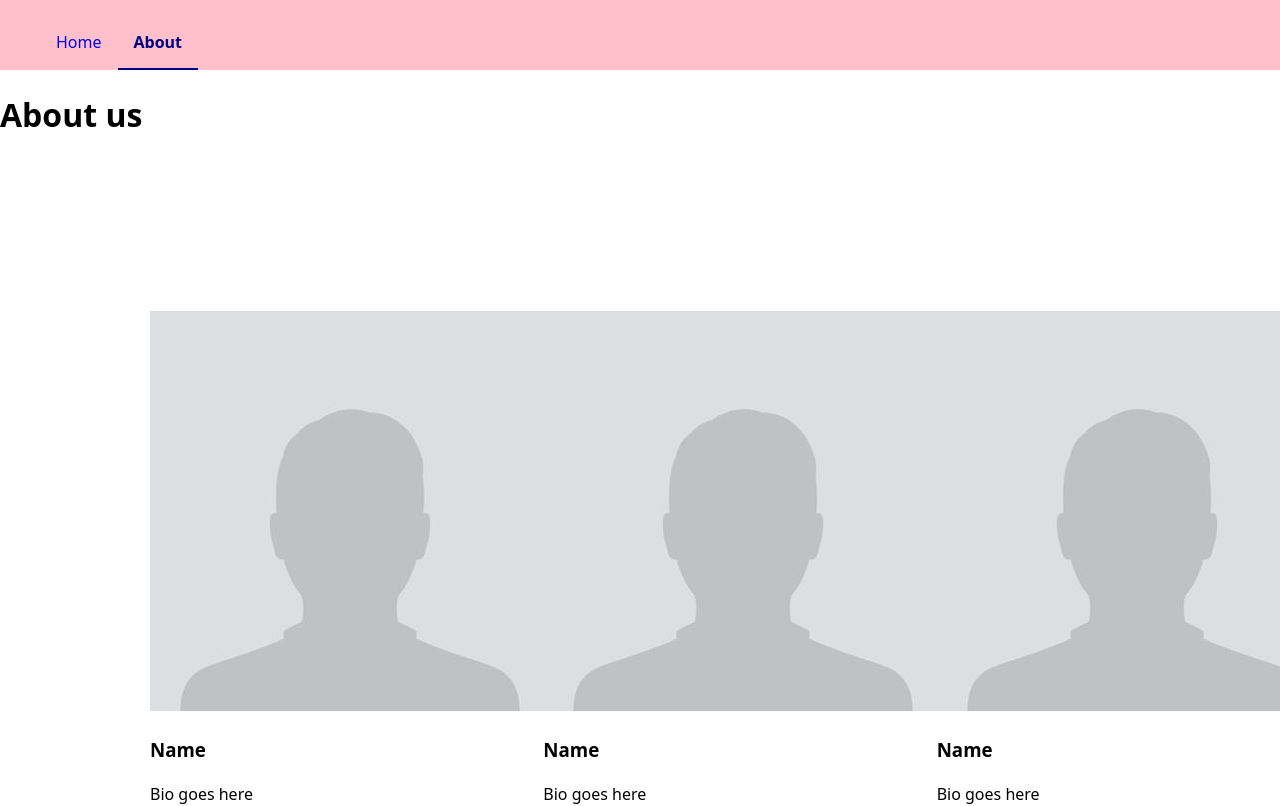
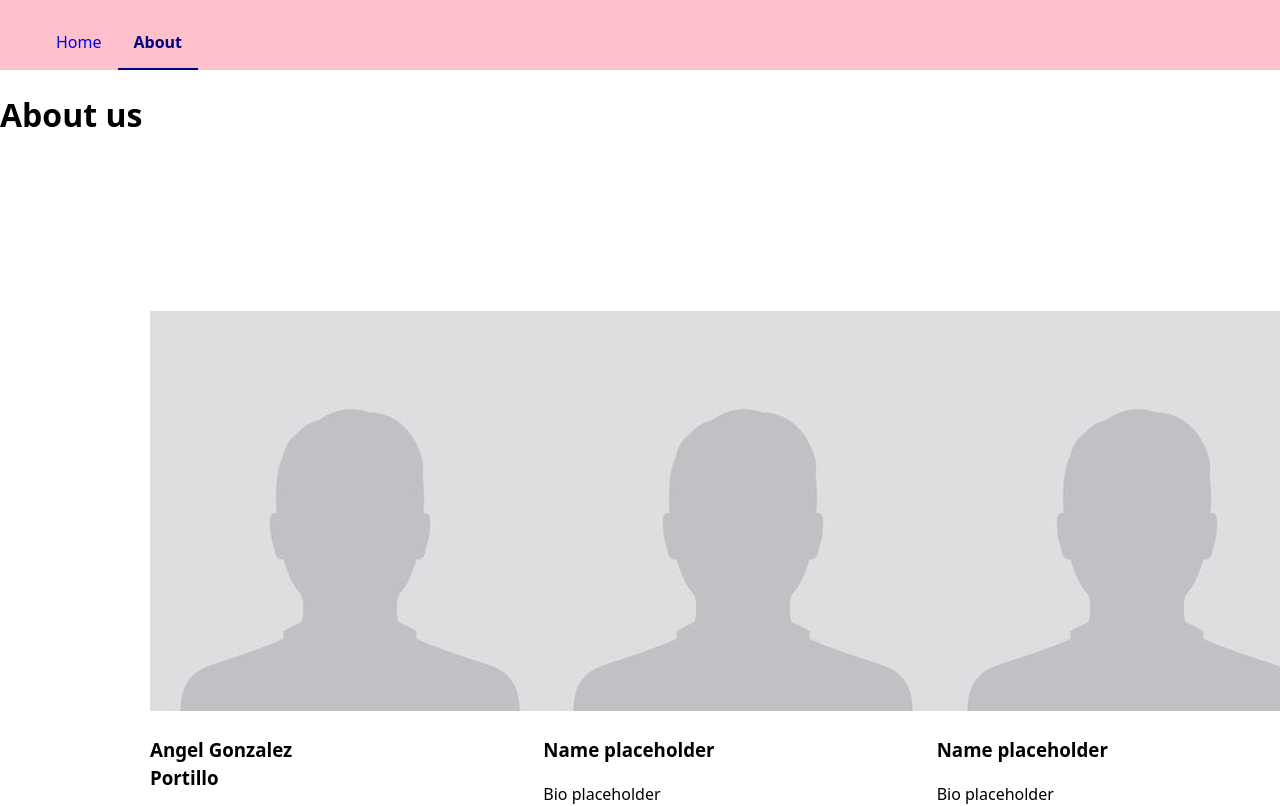
Before and after one commit to angelgp-droid/cs312Project, an Angular app: page /about in a window 1280 px wide. Shown: the top 806 px of the page. Built offline with nearby package versions, Linux system fonts and the light colour scheme.

Commit message:
added name and start of bio

```diff
--- a/src/app/pages/about/about.component.html
+++ b/src/app/pages/about/about.component.html
@@ -1,10 +1,11 @@
 <h1>About us</h1>
 <div class="teamContainer">
     <team-card
-    [name]="teamMember.name"
-    [bio]="teamMember.bio"
-    [photoURL]="teamMember.photoURL">
-    </team-card>
+    [name]="angel.name"
+    [bio]="angel.bio"
+    [photoURL]="angel.photoURL">
+  </team-card>
+
 
     <team-card
     [name]="teamMember.name"
--- a/src/app/pages/about/about.component.ts
+++ b/src/app/pages/about/about.component.ts
@@ -13,5 +13,11 @@ export class AboutComponent {
     name:'Name placeholder',
     bio:'Bio placeholder',
     photoURL:'personPlaceholder.jpg'
-  }
+  };
+  angel={
+    name:'Angel Gonzalez Portillo',
+    bio:'CS major',
+    photoURL:'personPlaceholder.jpg'
+  };
+
 }
--- a/src/team-card/team-card.component.html
+++ b/src/team-card/team-card.component.html
@@ -1,5 +1,5 @@
 <div class="teamCard">
-    <img class="memberPhoto" src="personPlaceholder.jpg" alt="team member photo placeholder">
-    <h3 class="name"> Name</h3>
-    <p class="bio">Bio goes here</p>
+    <img class="memberPhoto" src="{{photoURL}}" alt="{{name}}">
+    <h3 class="name"> {{name}}</h3>
+    <p class="bio">{{bio}}</p>
 </div>
```
